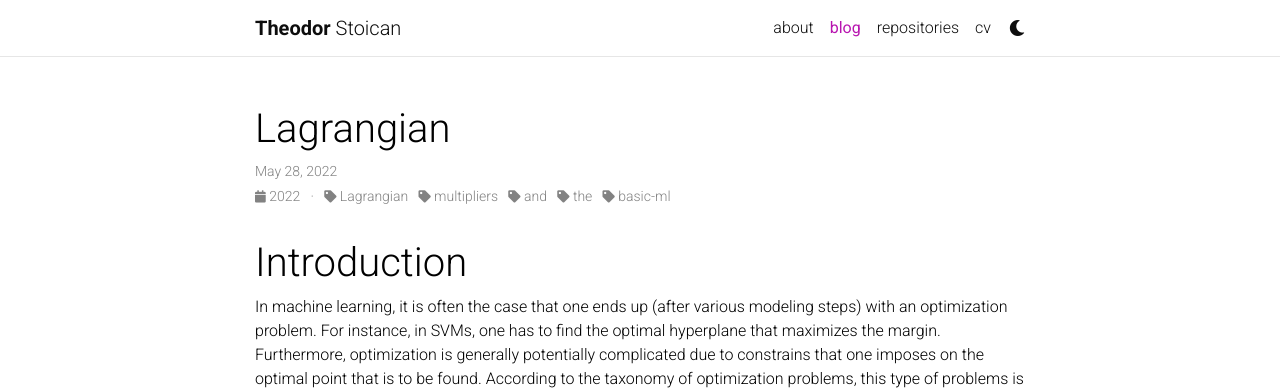
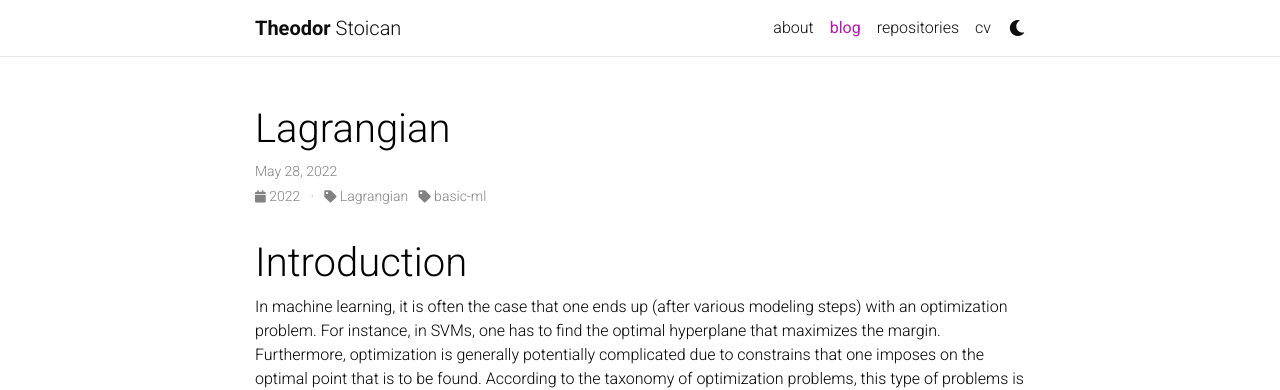
Before and after one commit to theostoican/theostoican.github.io, a Jekyll site: the page built from _posts/2023-05-28-lagrangian.md, in a window 1280 px wide and 900 px high. Shown: the top 390 px of the window. Built offline with Jekyll 4.4.1, drawn with Linux system fonts in a browser that asks for light colours; full-size pictures stand in for the smaller copies a plugin makes; comment, search, counter and statistics services are not loaded; a style sheet for code colours, icons or effects is not loaded.

Commit message:
change categories

```diff
--- a/_posts/2023-05-28-lagrangian.md
+++ b/_posts/2023-05-28-lagrangian.md
@@ -2,7 +2,7 @@
 layout: post
 title: "Lagrangian"
 date: 2022-05-28
-categories: Lagrangian multipliers and the Lagrangian basic-ml
+categories: Lagrangian basic-ml
 ---
 
 # Introduction
```
